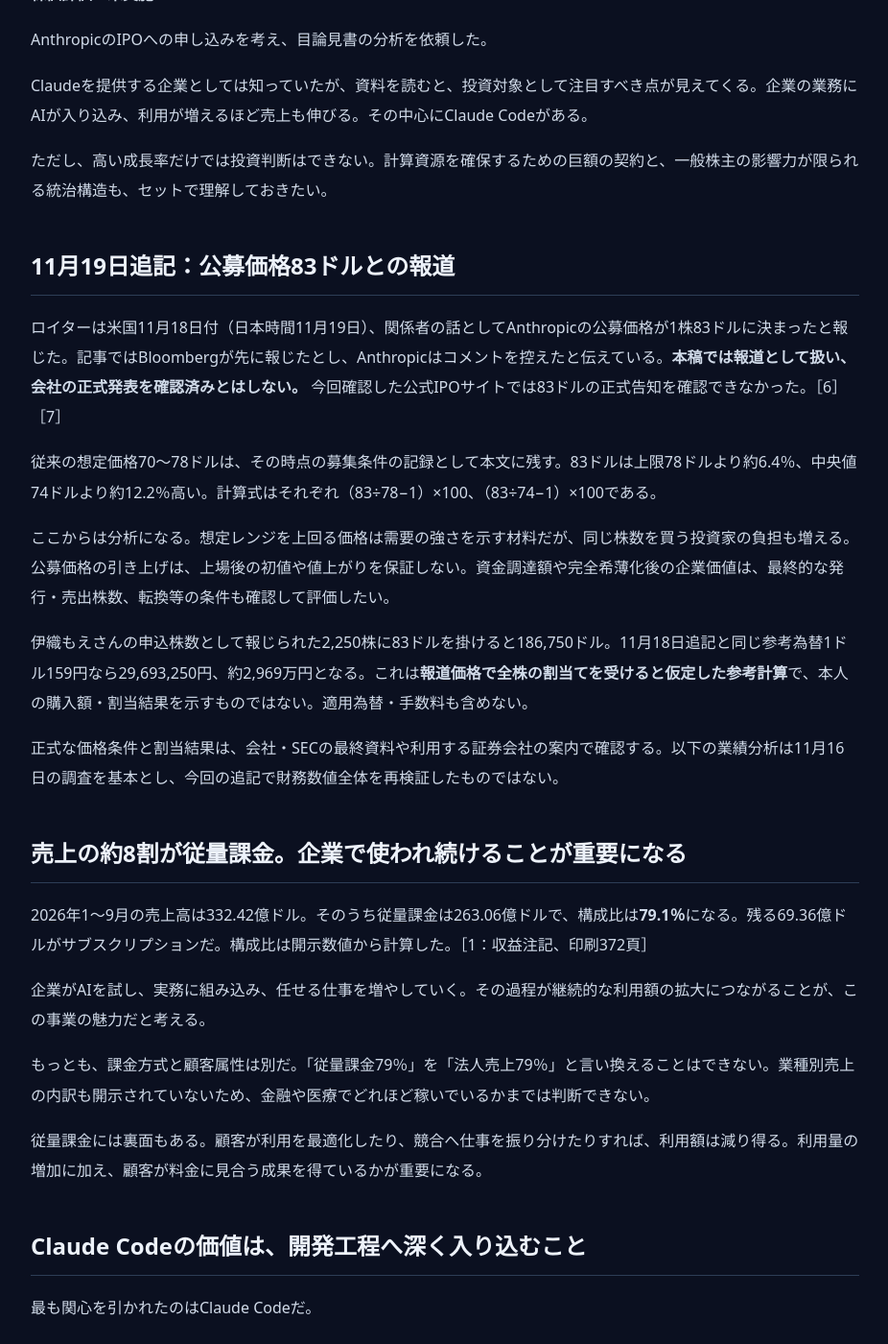
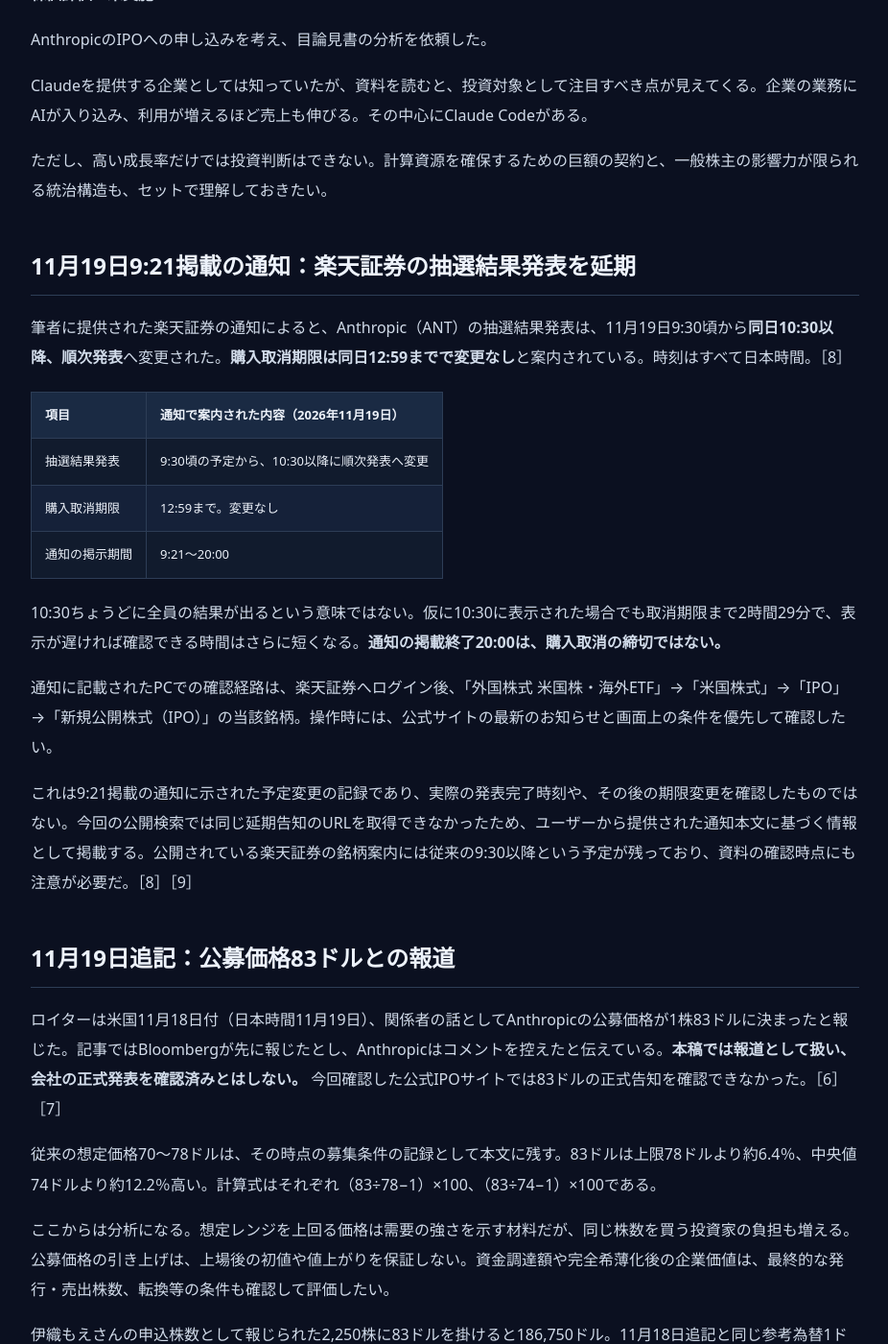
Before and after one commit to nick-shu3/investment-tankyu, a Jekyll site: the page built from _columns/anthropic-ipo-20261116.md, in a window 1280 px wide and 1400 px high, scrolled down 600 px. Shown: the whole window at 96% size, without its empty margins (176-1102 px from the left). Built offline with Jekyll 4.4.1, drawn with Linux system fonts in a browser that asks for light colours; some of the changed text lies outside the part shown.

Commit message:
楽天証券のANT抽選結果発表延期通知を追記

```diff
--- a/_columns/anthropic-ipo-20261116.md
+++ b/_columns/anthropic-ipo-20261116.md
@@ -2,7 +2,7 @@
 title: "AnthropicのIPOを考える――Claude Codeの成長力と、株主になる前に確認したいこと"
 published: "2026-11-16"
 updated: "2026-11-19"
-summary: "IPO目論見書から、Claude Codeによる利用拡大、利益と現金の違い、計算資源の契約負担、一般株主の権利を整理する。11月19日に公募価格83ドルとの報道を追記。株価評価は未実施。"
+summary: "IPO目論見書から、Claude Codeによる利用拡大、利益と現金の違い、計算資源の契約負担、一般株主の権利を整理する。11月19日に公募価格83ドルとの報道と、楽天証券の抽選発表延期通知を追記。株価評価は未実施。"
 ---
 
 **初稿調査日：2026年11月16日／最終追記：2026年11月19日**
@@ -15,6 +15,22 @@ AnthropicのIPOへの申し込みを考え、目論見書の分析を依頼し
 Claudeを提供する企業としては知っていたが、資料を読むと、投資対象として注目すべき点が見えてくる。企業の業務にAIが入り込み、利用が増えるほど売上も伸びる。その中心にClaude Codeがある。
 
 ただし、高い成長率だけでは投資判断はできない。計算資源を確保するための巨額の契約と、一般株主の影響力が限られる統治構造も、セットで理解しておきたい。
+
+## 11月19日9:21掲載の通知：楽天証券の抽選結果発表を延期
+
+筆者に提供された楽天証券の通知によると、Anthropic（ANT）の抽選結果発表は、11月19日9:30頃から**同日10:30以降、順次発表**へ変更された。**購入取消期限は同日12:59までで変更なし**と案内されている。時刻はすべて日本時間。［8］
+
+| 項目 | 通知で案内された内容（2026年11月19日） |
+|:--|:--|
+| 抽選結果発表 | 9:30頃の予定から、10:30以降に順次発表へ変更 |
+| 購入取消期限 | 12:59まで。変更なし |
+| 通知の掲示期間 | 9:21〜20:00 |
+
+10:30ちょうどに全員の結果が出るという意味ではない。仮に10:30に表示された場合でも取消期限まで2時間29分で、表示が遅ければ確認できる時間はさらに短くなる。**通知の掲載終了20:00は、購入取消の締切ではない。**
+
+通知に記載されたPCでの確認経路は、楽天証券へログイン後、「外国株式 米国株・海外ETF」→「米国株式」→「IPO」→「新規公開株式（IPO）」の当該銘柄。操作時には、公式サイトの最新のお知らせと画面上の条件を優先して確認したい。
+
+これは9:21掲載の通知に示された予定変更の記録であり、実際の発表完了時刻や、その後の期限変更を確認したものではない。今回の公開検索では同じ延期告知のURLを取得できなかったため、ユーザーから提供された通知本文に基づく情報として掲載する。公開されている楽天証券の銘柄案内には従来の9:30以降という予定が残っており、資料の確認時点にも注意が必要だ。［8］［9］
 
 ## 11月19日追記：公募価格83ドルとの報道
 
@@ -158,6 +174,12 @@ IPOへの申し込みを考えるうえでも、成長への期待と、提示
 **［7］[Anthropic公式IPOサイト](https://ipo.anthropic.com/eu/)**
 2026年11月19日確認。閲覧したページのFAQでは価格決定と売買開始の日程・割当ての非保証を案内。今回確認した範囲では83ドルの正式告知は未確認。欧州向けページの案内を日本の申込条件へ一律に適用しない。
 
+**［8］楽天証券「【重要】米国株式 新規公開株式アンソロピック（ANT）の抽選結果発表の延期について」**
+掲載開始2026年11月19日9:21、掲載終了同日20:00。ユーザー提供の通知本文を同日確認。公開URL・通知原本の独立照合は未完了。本文は要点を整理し、口座・申込情報など個人情報は掲載しない。
+
+**［9］[楽天証券「アンソロピック上場予定！IPO株のブックビルディングに参加」](https://www.rakuten-sec.co.jp/web/info/info20261102-02.html)**
+2026年11月12日付の案内を11月19日に検索取得。取得した内容には抽選結果の従来予定「9:30以降」が記載され、延期告知そのものの裏付けとは扱わない。最新の通知・取引画面で条件を確認する。
+
 **独自計算：** 従量課金比率＝263.06÷332.42×100＝約79.1％。金額は資料の百万米ドル表示を億ドルへ換算。調整後指標は会社定義の非GAAP指標であり、GAAP指標の代替とは扱わない。NRRなどの運営指標は会社開示に基づく。
 
 **分析の区分：** 数値・制度は出典資料に基づく事実、成長の仕組みやリスクについての評価はChatGPTによる分析。冒頭のIPO申し込み検討は本人から提供された意向。所感を含む原稿全体について本人の承認を得て公開。
@@ -169,4 +191,6 @@ IPOへの申し込みを考えるうえでも、成長への期待と、提示
 
 - 2026年11月19日：公募価格83ドルとのロイター報道を追記。従来レンジとの比較と条件付き参考計算を追加し、会社正式発表・割当結果は未確認として区別。70〜78ドルは当時の条件として維持。
 
+- 2026年11月19日（追加）：提供された9:21掲載通知に基づき、楽天証券の抽選結果発表を10:30以降へ延期、購入取消期限12:59は変更なしと追記。公開URL未取得・実際の発表完了未確認を明示。
+
 ※本稿は公開情報を用いた個人の投資研究であり、特定銘柄の購入やIPOへの申し込みを推奨するものではありません。将来の業績や投資成果を保証するものではありません。
```
Also changed, not shown: docs/unconfirmed.md (+10 -0 lines).
